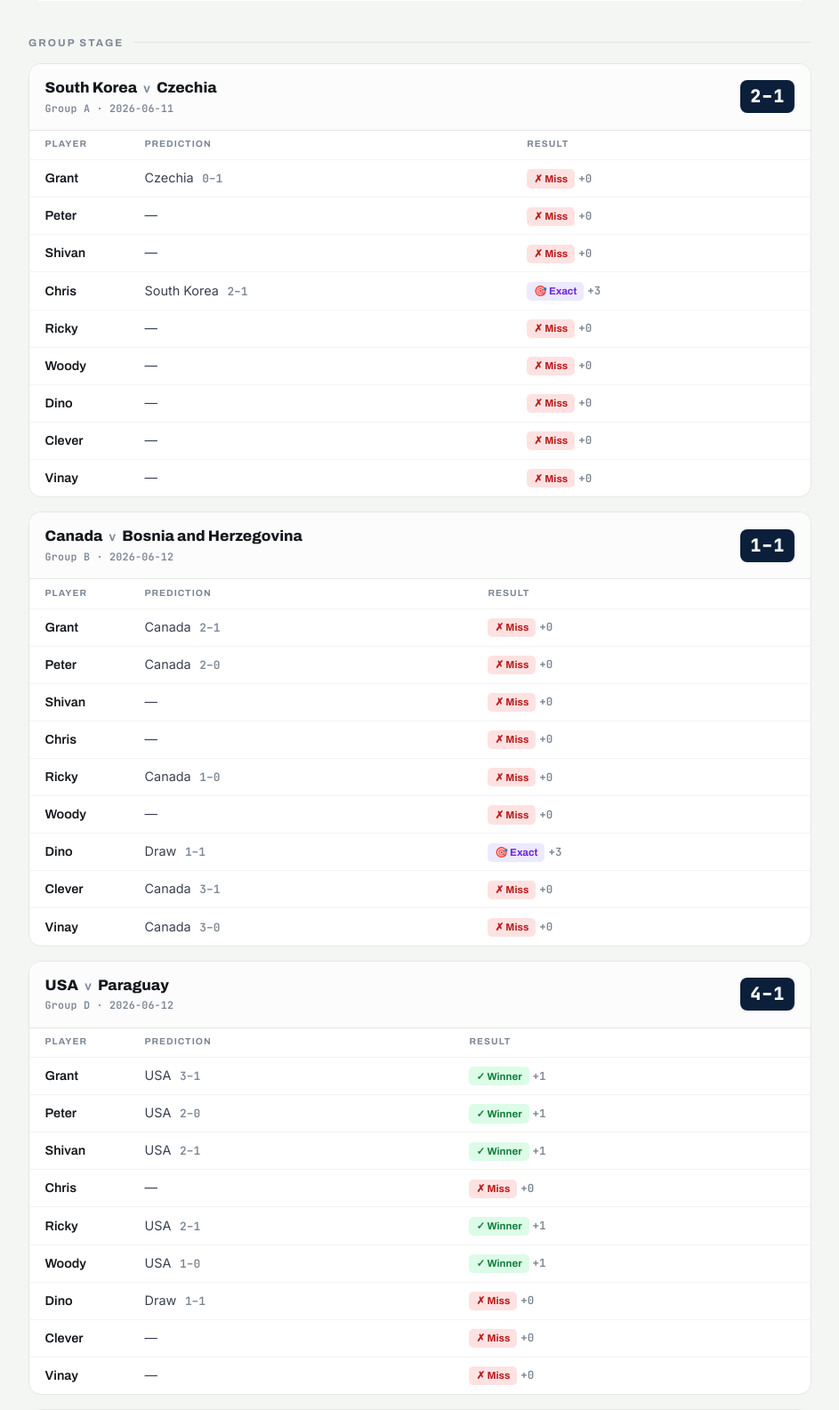
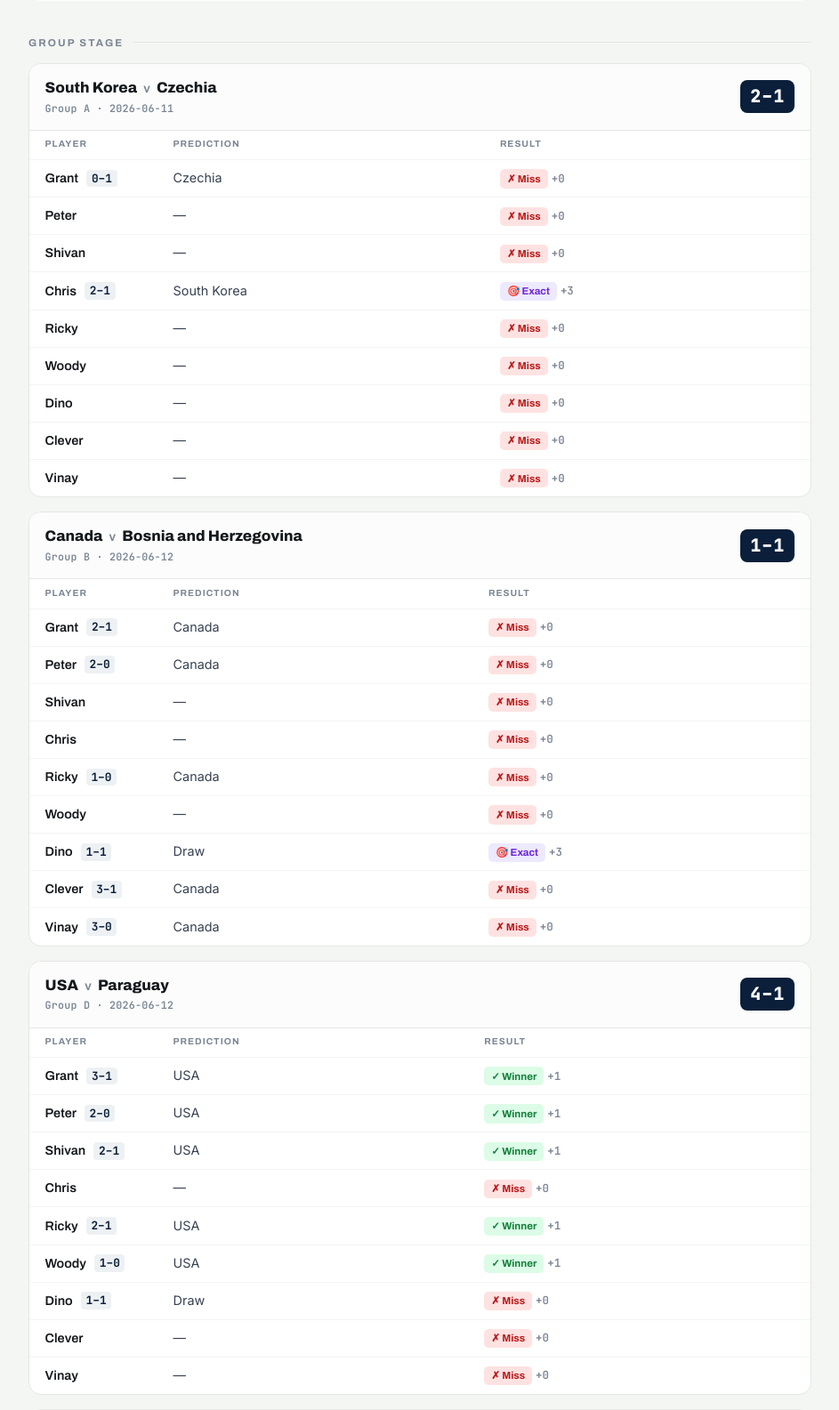
Before and after one commit to nathancordrey/nathancordrey, a Flask app: page /worldcup in a window 1280 px wide. Shown: the part 824-2409 px from the top of the page at 89% size, without its empty margins (168-1111 px from the left). Run offline with Flask 3, Linux system fonts and the light colour scheme.

Commit message:
Update worldcup.html

```diff
--- a/templates/worldcup.html
+++ b/templates/worldcup.html
@@ -163,9 +163,9 @@
       padding: .55rem 1.1rem; background: #fff;
     }
     .preds td { padding: .6rem 1.1rem; font-size: .9rem; border-top: 1px solid #f3f5f2; }
-    .p-name { font-family: var(--disp); font-weight: 600; width: 7rem; }
+    .p-name { font-family: var(--disp); font-weight: 600; width: 9rem; white-space: nowrap; }
     .p-pick { color: #374151; }
-    .p-guess { color: var(--muted); font-family: var(--mono); font-size: .8rem; margin-left: .35rem; }
+    .p-guess { color: var(--ink); font-family: var(--mono); font-weight: 700; font-size: .8rem; margin-left: .4rem; background: #eef1f4; padding: .08rem .35rem; border-radius: 4px; }
 
     .tag {
       display: inline-block; padding: .14rem .5rem; border-radius: 5px;
@@ -270,15 +270,17 @@
           {% set pred = game.predictions.get(friend, {}) %}
           {% set fr = game.friend_results.get(friend, {}) %}
           <tr>
-            <td class="p-name">{{ friend }}</td>
+            <td class="p-name">
+              {{ friend }}
+              {% if pred.home_score is defined and pred.away_score is defined %}
+                <span class="p-guess">{{ pred.home_score }}–{{ pred.away_score }}</span>
+              {% endif %}
+            </td>
             <td class="p-pick">
               {% if pred.winner == 'home' %}{{ game.home }}
               {% elif pred.winner == 'away' %}{{ game.away }}
               {% elif pred.winner == 'draw' %}Draw
               {% else %}—{% endif %}
-              {% if pred.home_score is defined and pred.away_score is defined %}
-                <span class="p-guess">{{ pred.home_score }}–{{ pred.away_score }}</span>
-              {% endif %}
             </td>
             <td>
               {% if game.result is not none %}
```
